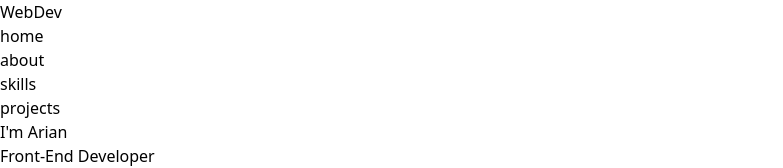
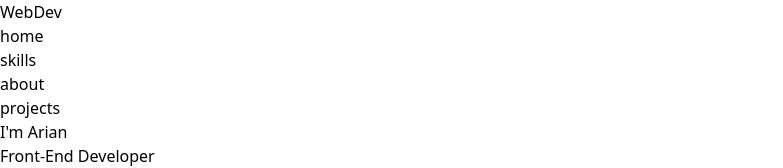
Before and after one commit to arianbod/react-tailwind-portfolio, a React (Vite) app: page / in a window 1280 px wide. Shown: the top 168 px of the page, without its empty margins (0-783 px from the left). Built offline with nearby package versions, Linux system fonts and the light colour scheme.

Commit message:
Skill moved up

```diff
--- a/src/data.jsx
+++ b/src/data.jsx
@@ -3,8 +3,8 @@ import { FaHtml5, FaJs, FaReact } from 'react-icons/fa';
 
 export const links = [
 	{ id: nanoid(), href: '#home', text: 'home' },
+	{ id: nanoid(), href: '#skills', text: 'skills' },
 	{ id: nanoid(), href: '#about', text: 'about' },
-	{ id: nanoid(), href: '#skills', text: 'skills' },
 	{ id: nanoid(), href: '#projects', text: 'projects' },
 ];
 
```
